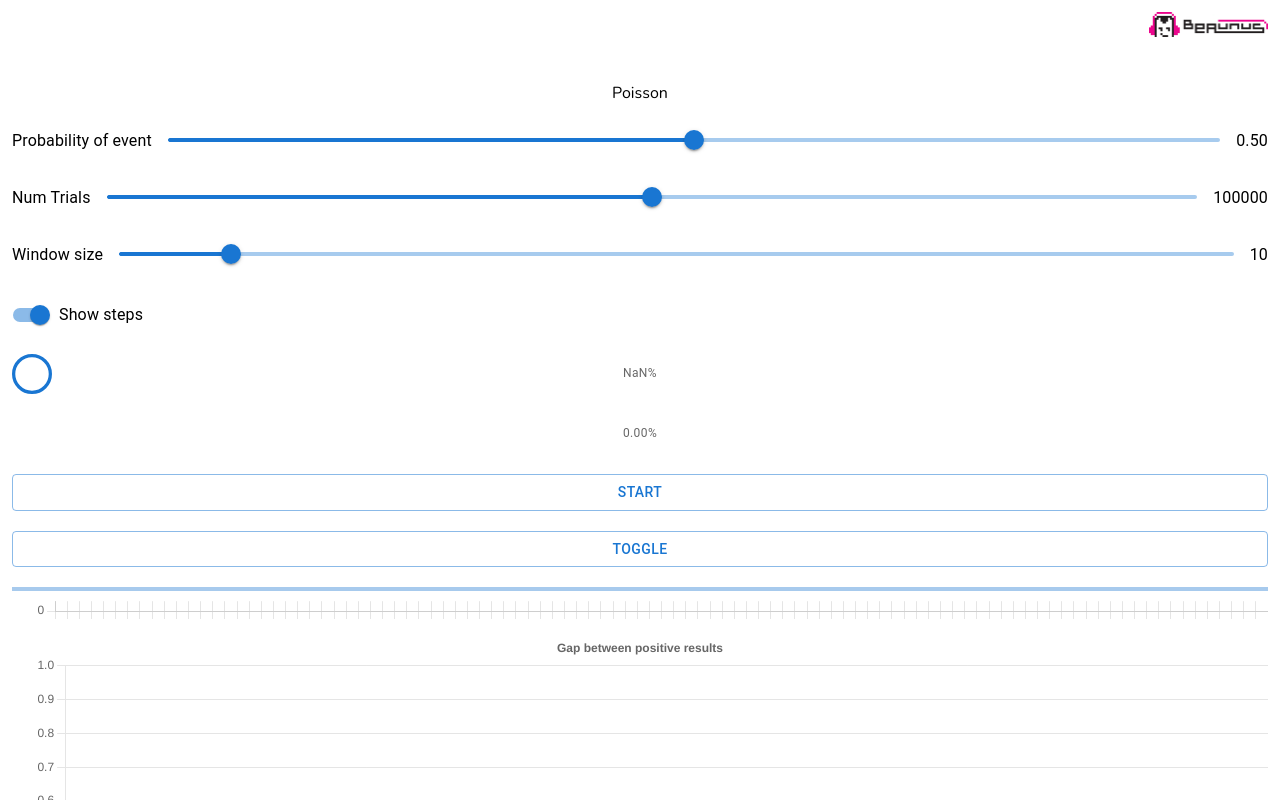
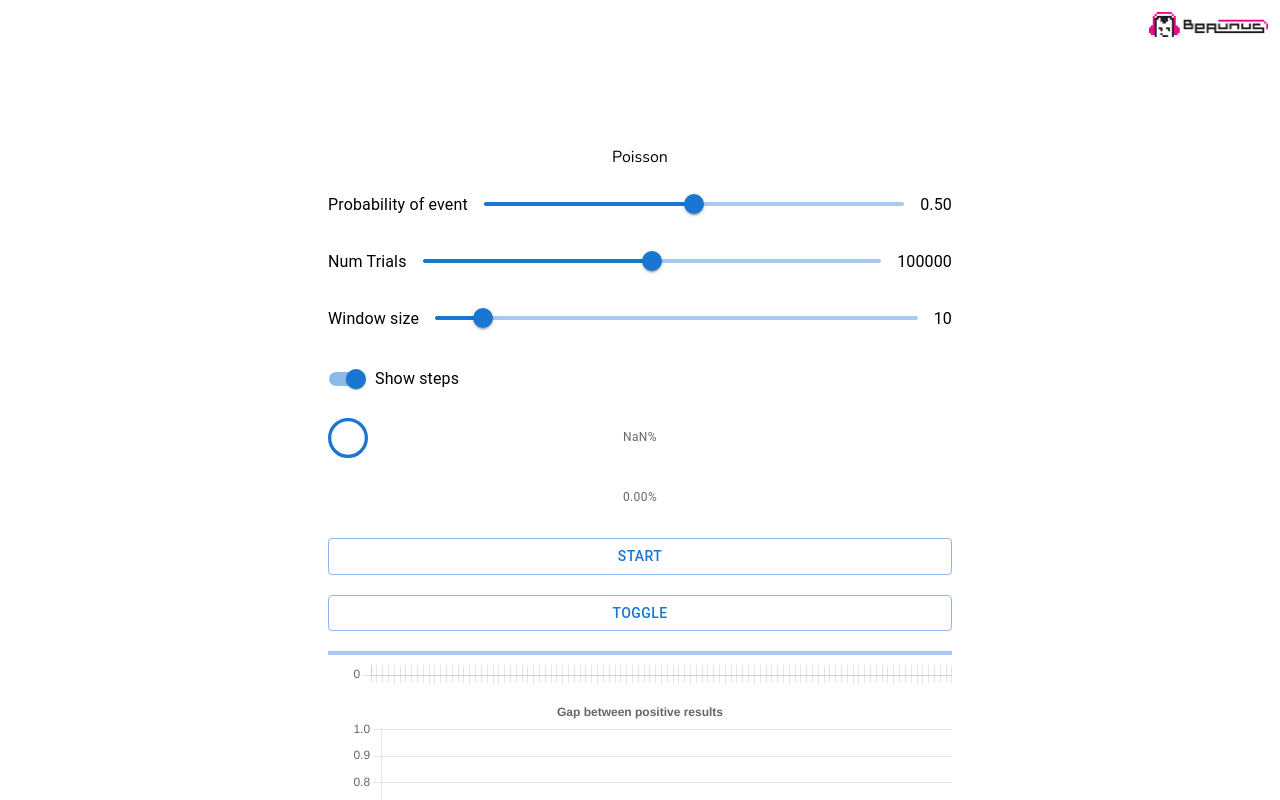
Before and after one commit to beaunus/beaunus.com, a Next.js app: page /blog/poisson in a window 1280 px wide. Shown: the top 800 px of the page. Built offline with nearby package versions, Linux system fonts and the light colour scheme.

Commit message:
feature: max-w-2xl

```diff
--- a/pages/blog/poisson.tsx
+++ b/pages/blog/poisson.tsx
@@ -14,6 +14,7 @@ import type { NextPage } from "next";
 import Head from "next/head";
 import React from "react";
 
+import { Segment } from "../../components/Segment";
 import { sleep } from "../../utils/index";
 
 type Experiment = {
@@ -158,7 +159,8 @@ const Poisson: NextPage = () => {
         <title>Poisson | Beaunus</title>
       </Head>
       <div className="flex flex-col grow gap-2 text-center">
-        <div className="flex flex-col gap-5 px-3">
+        <Segment>
+          <div className="flex flex-col gap-5 px-3 w-full">
             <p>Poisson</p>
 
             <Box>
@@ -199,7 +201,9 @@ const Poisson: NextPage = () => {
                   />
                 </Grid>
                 <Grid item>
-                <Typography gutterBottom>{10 ** numTrialsExponent}</Typography>
+                  <Typography gutterBottom>
+                    {10 ** numTrialsExponent}
+                  </Typography>
                 </Grid>
               </Grid>
             </Box>
@@ -219,7 +223,9 @@ const Poisson: NextPage = () => {
                   />
                 </Grid>
                 <Grid item>
-                <Typography gutterBottom>{10 ** windowSizeExponent}</Typography>
+                  <Typography gutterBottom>
+                    {10 ** windowSizeExponent}
+                  </Typography>
                 </Grid>
               </Grid>
             </Box>
@@ -238,7 +244,8 @@ const Poisson: NextPage = () => {
             />
             <CircularProgressWithLabel
               value={
-              100 * (samplesState.filter(Boolean).length / samplesState.length)
+                100 *
+                (samplesState.filter(Boolean).length / samplesState.length)
               }
             />
             <Button
@@ -269,6 +276,7 @@ const Poisson: NextPage = () => {
               <canvas className="max-h-96" ref={barChartRef}></canvas>
             </div>
           </div>
+        </Segment>
       </div>
     </>
   );
```
Lines whose indentation alone changed are shown as unchanged.
